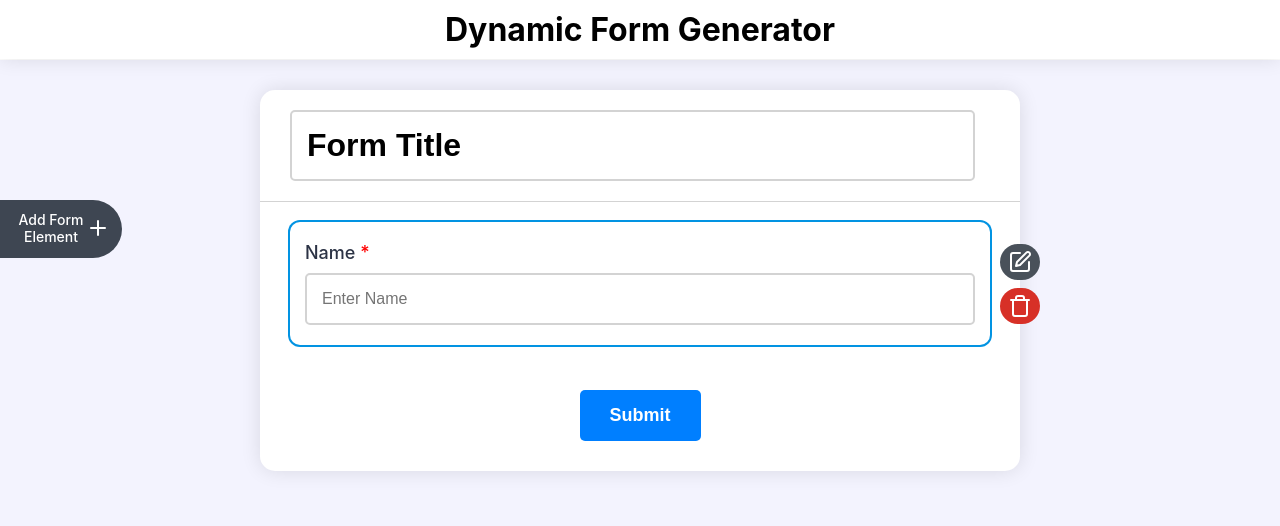
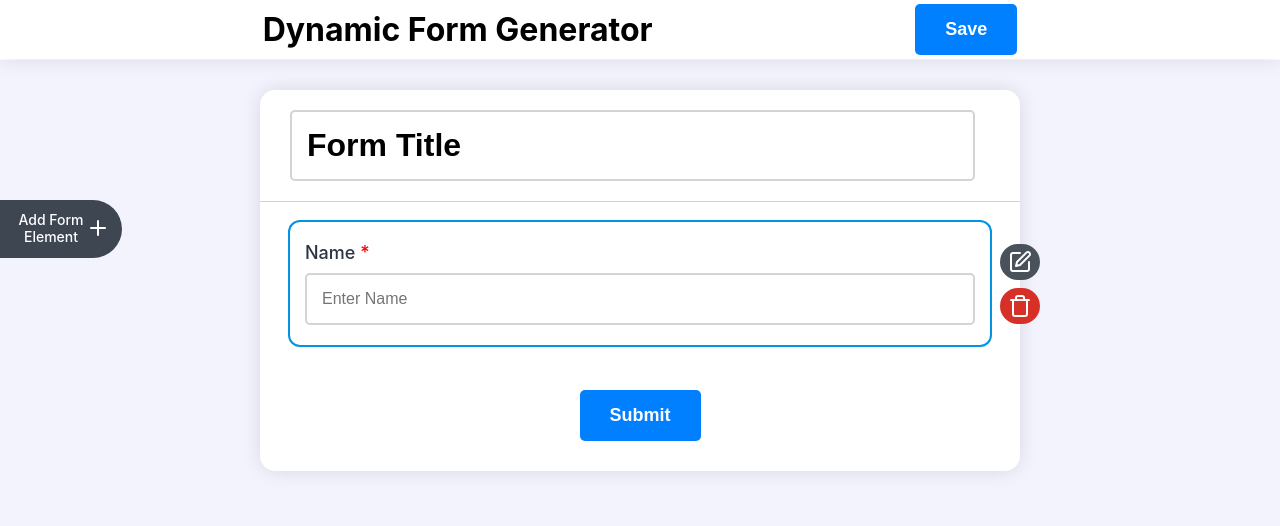
Before and after one commit to akarsh1028/dynamic-form-generator, a React (Create React App) app: page / in a window 1280 px wide. Shown: the top 526 px of the page. Built offline with nearby package versions, Linux system fonts and the light colour scheme.

Commit message:
from save done

```diff
--- a/package.json
+++ b/package.json
@@ -7,10 +7,14 @@
     "@testing-library/jest-dom": "^5.17.0",
     "@testing-library/react": "^13.4.0",
     "@testing-library/user-event": "^13.5.0",
+    "axios": "^1.6.5",
+    "i": "^0.3.7",
     "lucide-react": "^0.309.0",
+    "npm": "^10.3.0",
     "react": "^18.2.0",
     "react-dom": "^18.2.0",
     "react-redux": "^9.1.0",
+    "react-router-dom": "^6.21.2",
     "react-scripts": "5.0.1",
     "web-vitals": "^2.1.4"
   },
--- a/src/App.js
+++ b/src/App.js
@@ -3,6 +3,7 @@ import styles from './App.module.css'
 import DynamicForm from './components/DynamicForm';
 import EditBar from './components/EditBar';
 import ElementsBar from './components/ElementsBar';
+import Header from './components/Header';
 
 function App() {
 
@@ -10,9 +11,7 @@ function App() {
 
   return (
     <>
-      <header className={styles.header}>
-        <h1>Dynamic Form Generator</h1>
-      </header>
+      <Header styles={styles}/>
       <main className={styles.mainContent}>
         <ElementsBar/>
         <DynamicForm />
--- a/src/App.module.css
+++ b/src/App.module.css
@@ -1,11 +1,13 @@
 .header {
   position: fixed;
   top: 0;
-  text-align: center;
   background: #fff;
   width: 100%;
   z-index: 50;
   box-shadow: 0px 0px 20px 0px #0000001c;
+  display: flex;
+  justify-content: space-evenly;
+  align-items: center;
 }
 
 .header h1 {
--- a/src/components/DynamicForm.js
+++ b/src/components/DynamicForm.js
@@ -20,7 +20,7 @@ const DynamicForm = () => {
             <FormInput key={`input-${index}`} data={item} styles={styles} index={index}/>
           ))}
         </div>
-        <Button/>
+        <Button label="Submit"/>
       </div>
     </section>
   )
--- /dev/null
+++ b/src/components/Header.js
@@ -0,0 +1,27 @@
+import React from 'react'
+import Button from './elements/Button'
+import { useSelector } from 'react-redux'
+import axios from 'axios'
+
+const Header = ({styles}) => {
+
+  const body = useSelector((state) => state.dynamicform.value)
+
+  const saveForm = () => {
+    axios.post("https://dynamic-form-v36q.onrender.com/form",{body})
+    .then((res) => {
+      console.log(res)
+    })
+    .catch((err) => {
+      console.log(err);
+    })
+  }
+  return (
+    <header className={styles.header}>
+      <h1>Dynamic Form Generator</h1>
+      <Button label="Save" onclick={() => saveForm()}/>
+    </header>
+  )
+}
+
+export default Header
--- a/src/components/elements/Button.js
+++ b/src/components/elements/Button.js
@@ -1,9 +1,9 @@
-import styles from '../styles/dynamicform.module.css';
+import styles from '../styles/button.module.css';
 
-const Button = () => {
+const Button = ({label, onclick}) => {
 
   return (
-    <div className={styles.submitbtn}><button>Submit</button></div>
+    <div className={`${styles.submitbtn} ${label === 'Submit' ? styles.submit : ''}`} onClick={onclick}><button>{label}</button></div>
   )
 }
 
--- /dev/null
+++ b/src/components/styles/button.module.css
@@ -0,0 +1,19 @@
+.submitbtn {
+  display: flex;
+  justify-content: center;
+}
+
+.submit {
+  padding-bottom: 30px;
+}
+
+.submitbtn button{
+  cursor: pointer;
+  padding: 15px 30px;
+  border: none;
+  background-color: #007FFF;
+  color: #fff;
+  border-radius: 5px;
+  font-size: 18px;
+  font-weight: 600;
+}
--- a/src/components/styles/dynamicform.module.css
+++ b/src/components/styles/dynamicform.module.css
@@ -30,19 +30,3 @@
   padding-inline: 30px;
   padding-bottom: 30px;
 }
-
-.submitbtn {
-  padding-bottom: 30px;
-  display: flex;
-  justify-content: center;
-}
-
-.submitbtn button{
-  padding: 15px 30px;
-  border: none;
-  background-color: #007FFF;
-  color: #fff;
-  border-radius: 5px;
-  font-size: 18px;
-  font-weight: 600;
-}
--- a/src/components/styles/elementbar.module.css
+++ b/src/components/styles/elementbar.module.css
@@ -53,6 +53,7 @@
   align-items: center;
   font-size: 14px;
   font-weight: 500;
+  z-index: 50;
 }
 
 .addElement p {
```
Also changed, not shown: src/pages/[id].js (added), 1 other file (tests, documents, lock files or other folders).
